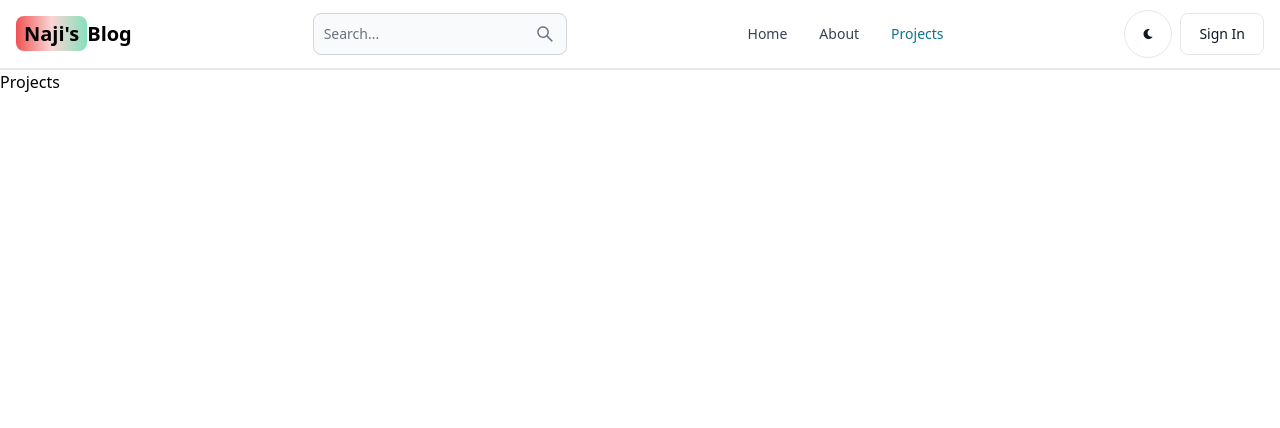
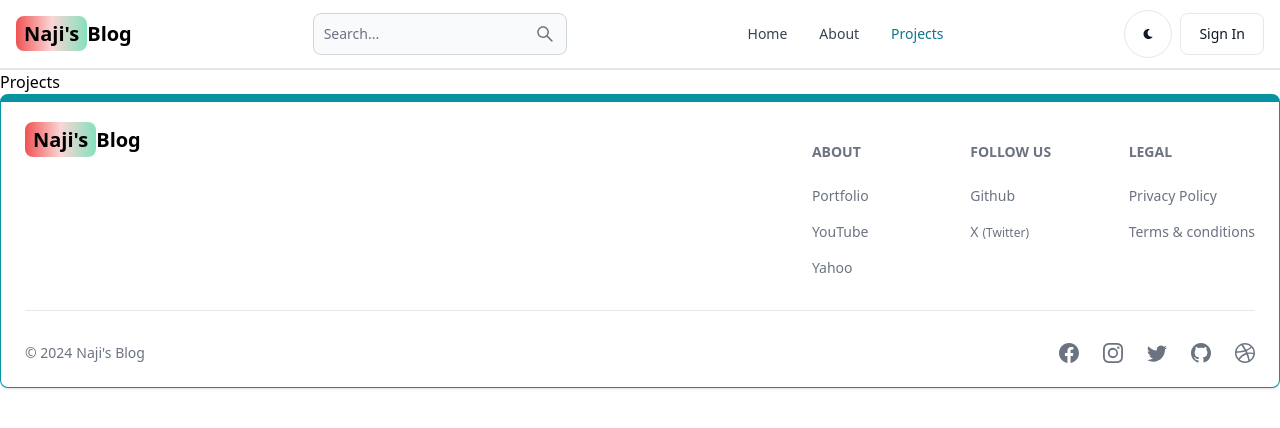
Before and after one commit to Khan511/blogpost, a React (Vite) app in the folder blogpost/: page /projects in a window 1280 px wide. Shown: the top 428 px of the page. Built offline with nearby package versions, Linux system fonts and the light colour scheme.

Commit message:
Footter Completed

```diff
--- a/blogpost/src/App.jsx
+++ b/blogpost/src/App.jsx
@@ -6,6 +6,7 @@
 import Dashboard from "./pages/Dashboard";
 import Projects from "./pages/Projects";
 import Header from "./components/Header";
+import FooterComponent from "./components/Footer";
 
 const App = () => {
   return (
@@ -19,6 +20,7 @@
         <Route path="/dashboard" element={<Dashboard />} />
         <Route path="/projects" element={<Projects />} />
       </Routes>
+      <FooterComponent />
     </BrowserRouter>
   );
 };
--- /dev/null
+++ b/blogpost/src/components/Footer.jsx
@@ -0,0 +1,107 @@
+import { Footer } from "flowbite-react";
+import { Link } from "react-router-dom";
+import {
+  BsFacebook,
+  BsInstagram,
+  BsTwitter,
+  BsGithub,
+  BsDribbble,
+} from "react-icons/bs";
+
+const FooterComponent = () => {
+  return (
+    <Footer container className="border border-t-8 border-teal-500">
+      <div className="mx-auto w-full max-w-7xl">
+        <div className="just grid w-full justify-between sm:flex ">
+          <div className="">
+            <Link
+              to="/"
+              className="self-center whitespace-nowrap text-lg font-semibold dark:text-white sm:text-xl"
+            >
+              <span className="rounded-lg bg-gradient-to-r from-red-500 via-red-200 to-green-300 px-2 py-1">
+                Naji's
+              </span>
+              Blog
+            </Link>
+          </div>
+          <div className="mt-4 grid grid-cols-2 gap-8 sm:grid-cols-3">
+            <div>
+              <Footer.Title title="About" />
+              <Footer.LinkGroup col>
+                <Footer.Link
+                  href="https://portfolio-naji.netlify.app/"
+                  target="_blank"
+                  rel="noopener noreferrer"
+                >
+                  Portfolio
+                </Footer.Link>
+                <Footer.Link
+                  href="https://www.youtube.com"
+                  target="_blank"
+                  rel="noopener noreferrer"
+                >
+                  YouTube
+                </Footer.Link>
+                <Footer.Link
+                  href="https://www.Yahoo.com"
+                  target="_blank"
+                  rel="noopener noreferrer"
+                >
+                  Yahoo
+                </Footer.Link>
+              </Footer.LinkGroup>
+            </div>
+            <div>
+              <Footer.Title title="Follow Us" />
+              <Footer.LinkGroup col>
+                <Footer.Link
+                  href="https://github.com/Khan511"
+                  target="_blank"
+                  rel="noopener noreferrer"
+                >
+                  Github
+                </Footer.Link>
+                <Footer.Link
+                  href="https://www.twitter.com"
+                  target="_blank"
+                  rel="noopener noreferrer"
+                >
+                  <span>X</span>
+                  <span className="ml-1 text-xs">(Twitter)</span>
+                </Footer.Link>
+              </Footer.LinkGroup>
+            </div>
+            <div>
+              <Footer.Title title="LEGAL" />
+              <Footer.LinkGroup col>
+                <Footer.Link href="#" target="_blank" rel="noopener noreferrer">
+                  Privacy Policy
+                </Footer.Link>
+                <Footer.Link href="#" target="_blank" rel="noopener noreferrer">
+                  Terms & conditions
+                </Footer.Link>
+              </Footer.LinkGroup>
+            </div>
+          </div>
+        </div>
+        <Footer.Divider />
+        <div className="flex flex-col justify-between gap-4 sm:flex-row">
+          <div className="flex gap-6 sm:order-1 sm:justify-center">
+            <Footer.Icon href="#" icon={BsFacebook} />
+            <Footer.Icon href="#" icon={BsInstagram} />
+            <Footer.Icon href="#" icon={BsTwitter} />
+            <Footer.Icon href="#" icon={BsGithub} />
+            <Footer.Icon href="#" icon={BsDribbble} />
+          </div>
+          <Footer.Copyright
+            href="#"
+            by="Naji's Blog"
+            year={new Date().getFullYear()}
+          />
+        </div>
+      </div>
+    </Footer>
+  );
+};
+
+export default FooterComponent;
```
